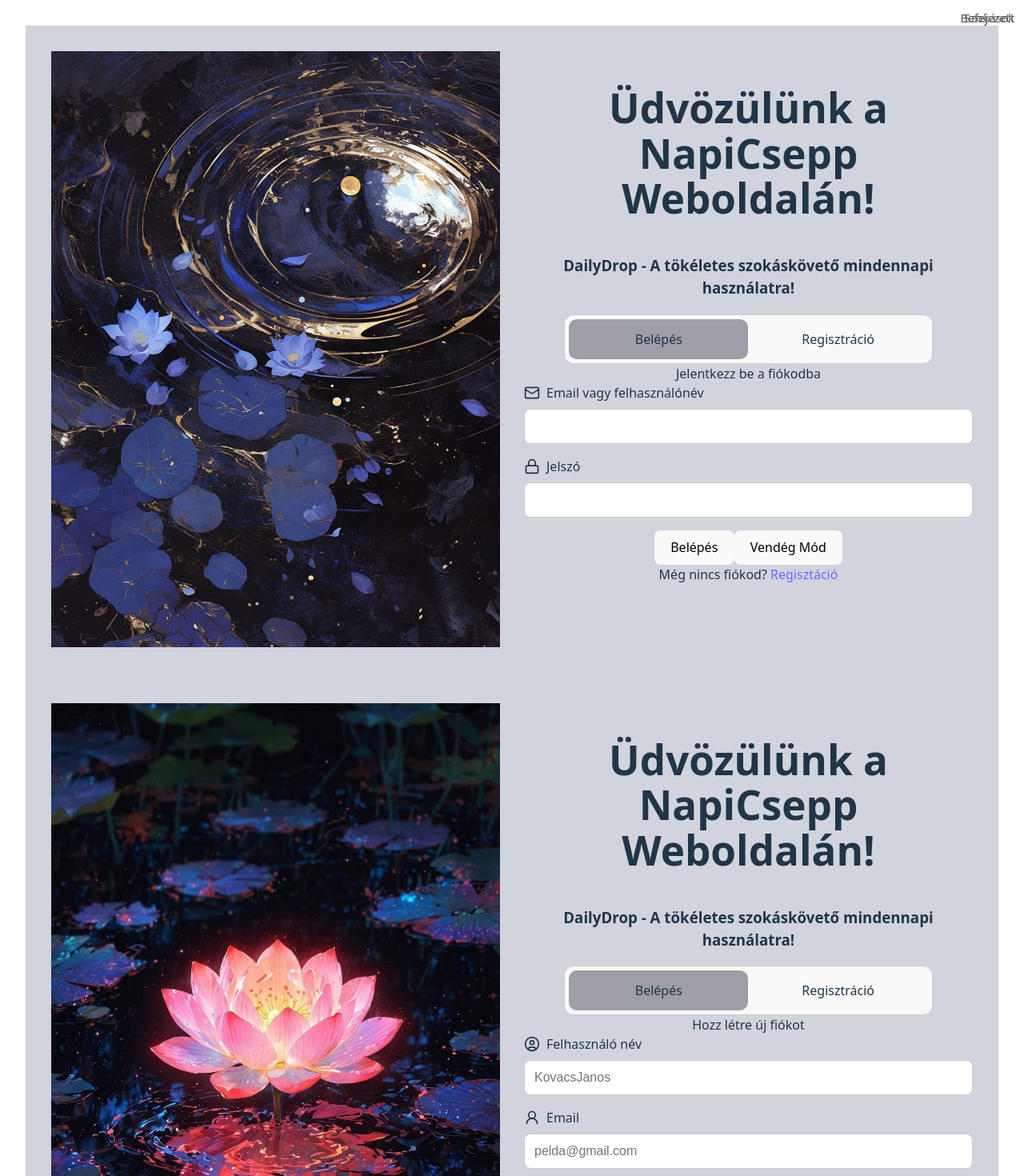
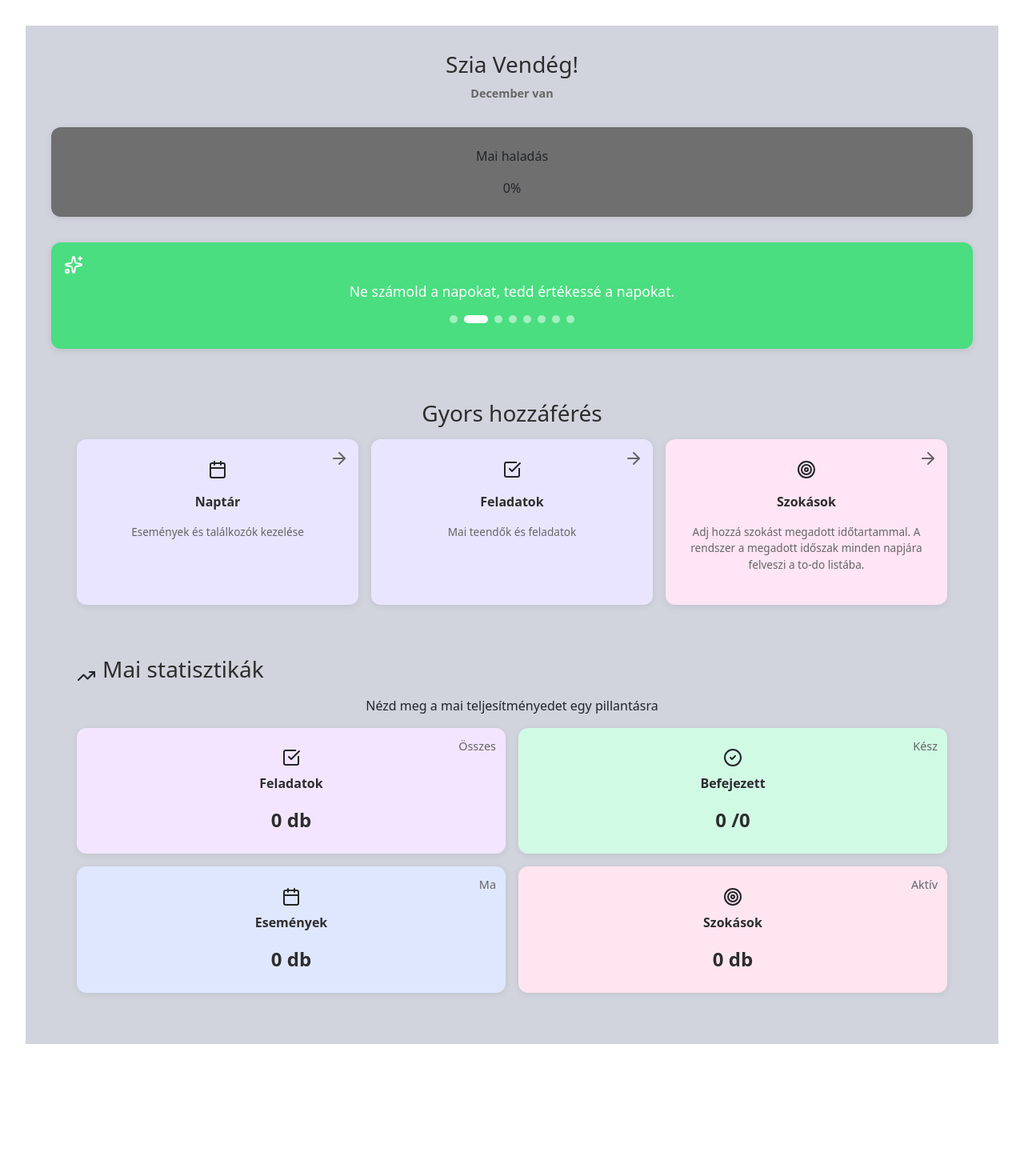
Before and after one commit to Fr7zs8/NapiCsepp, a React (Vite) app in the folder Projekt/Frontend/: page / in a window 1280 px wide. Shown: the top 1470 px of the page at 80% size. After the commit the page ends 1337 px from the top, so only its background shows below. Built offline with nearby package versions, Linux system fonts and the light colour scheme.

Commit message:
router megalkotása, bootstrap hozzáadása

```diff
--- a/Projekt/Frontend/package.json
+++ b/Projekt/Frontend/package.json
@@ -10,9 +10,11 @@
     "preview": "vite preview"
   },
   "dependencies": {
+    "bootstrap": "^5.3.8",
     "lucide-react": "^0.554.0",
     "react": "^19.2.0",
-    "react-dom": "^19.2.0"
+    "react-dom": "^19.2.0",
+    "react-router-dom": "^7.12.0"
   },
   "devDependencies": {
     "@eslint/js": "^9.39.1",
--- a/Projekt/Frontend/src/App.jsx
+++ b/Projekt/Frontend/src/App.jsx
@@ -1,4 +1,6 @@
+import "bootstrap/dist/css/bootstrap.css"
 import './App.css'
+
 import { HabitView } from './components/activityPage/habitView/habit'
 import { TaskView } from './components/activityPage/taskView/task'
 // import { CombinedView } from './components/calendarPage/combinedView/combined'
@@ -11,25 +13,66 @@
 import { ProfileView } from './components/profileView/profile'
 import { StatisticsView } from './components/statisticsView/statisticsView'
 
+import {RouterProvider, createBrowserRouter} from "react-router-dom"
+
+const router = createBrowserRouter([
+  {
+    path: "/",
+    element: <HomepageView />
+  },
+  {
+    path: "/login",
+    element: <LoginView />
+  },
+  {
+    path: "/register",
+    element: <RegisterView />
+  },
+  {
+    path: "/profile",
+    element: <ProfileView />
+  },
+  {
+    path: "/statistics",
+    element: <StatisticsView />
+  },
+  {
+    path: "/calendar/monthly",
+    element: <MonthlyView />
+  },
+  {
+    path: "/calendar/weekly",
+    element: <WeeklyView />
+  },
+  {
+    path: "/calendar/daily",
+    element: <DailyView />
+  },
+  {
+    path: "/tasks",
+    element: <TaskView />
+  },
+  {
+    path: "/habits",
+    element: <HabitView />
+  }
+])
 
 function App() {
   return (
     <>
-      <LoginView/>
-      <RegisterView/>
 
-      <HomepageView/>
+      <RouterProvider router={router} />
 
-      <MonthlyView/>
-      <WeeklyView/>
-      <DailyView/>
+
+
+
+
       {/* <CombinedView/> telefonra később*/}
 
-      <TaskView/>
-      <HabitView/>
 
-      <StatisticsView/>
-      <ProfileView/>
+
+
 
       {/* <div class="container">
         <div class="switch4">
```
Also changed, not shown: 1 other file (tests, documents, lock files or other folders).
